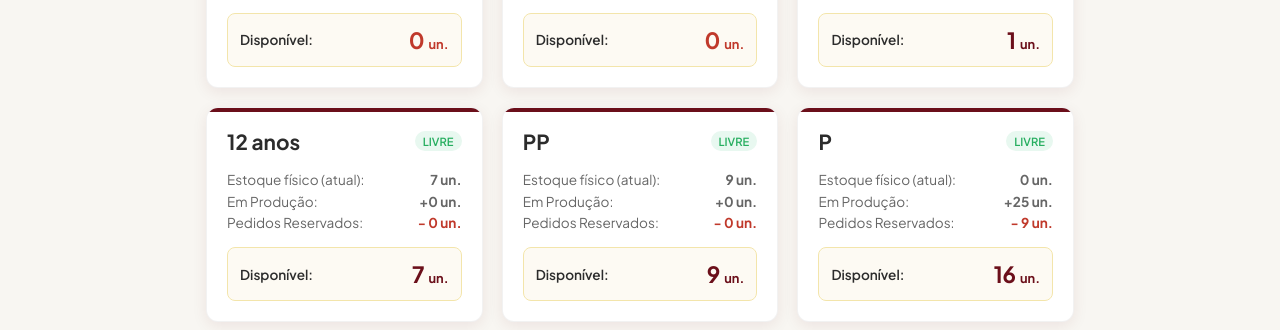
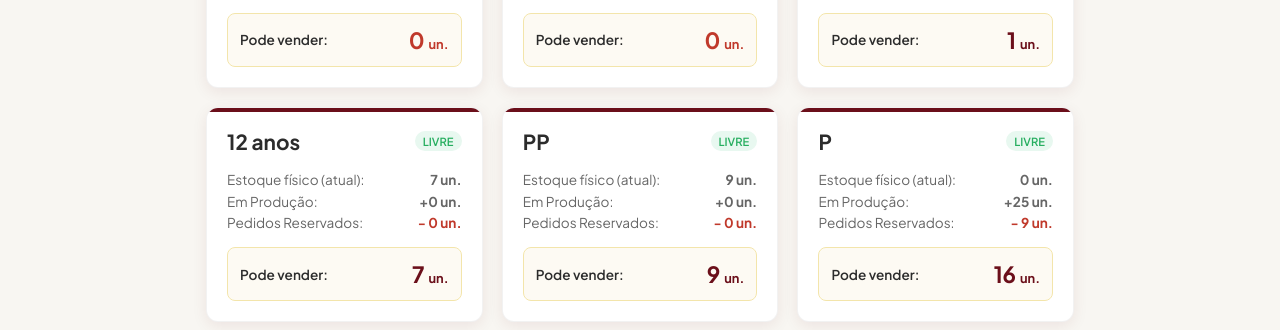
Before and after one commit to VITUFLIXYZ/estoquecamisas, a plain HTML site: page index.html in a window 1280 px wide. Shown: the part 470-800 px from the top of the page. Drawn offline with Linux system fonts and the light colour scheme.

Commit message:
Update index.html

```diff
--- a/index.html
+++ b/index.html
@@ -361,7 +361,7 @@
           </div>
 
           <div class="available-box">
-            <span class="label">Disponível:</span>
+            <span class="label">Pode vender:</span>
             <span class="qty">${disponivel} <small style="font-size:0.8rem;">un.</small></span>
           </div>
         `;
```
